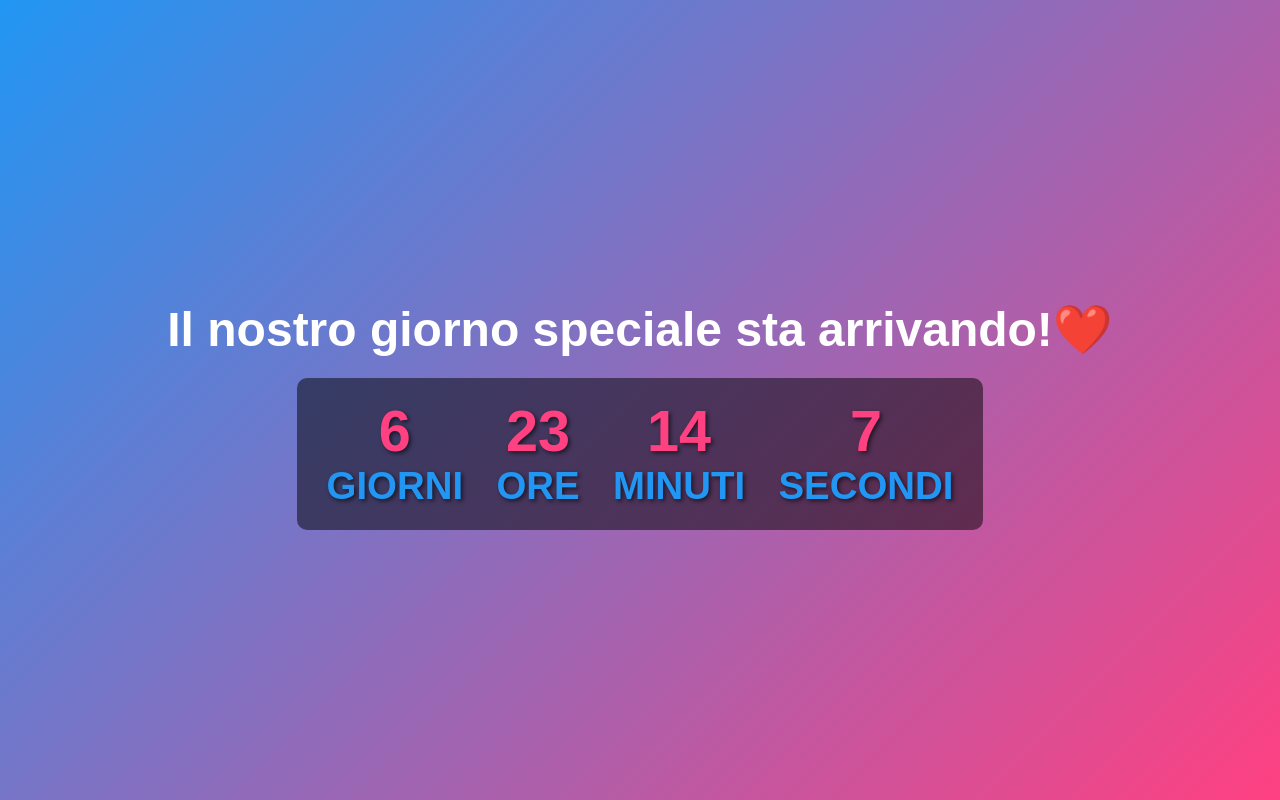
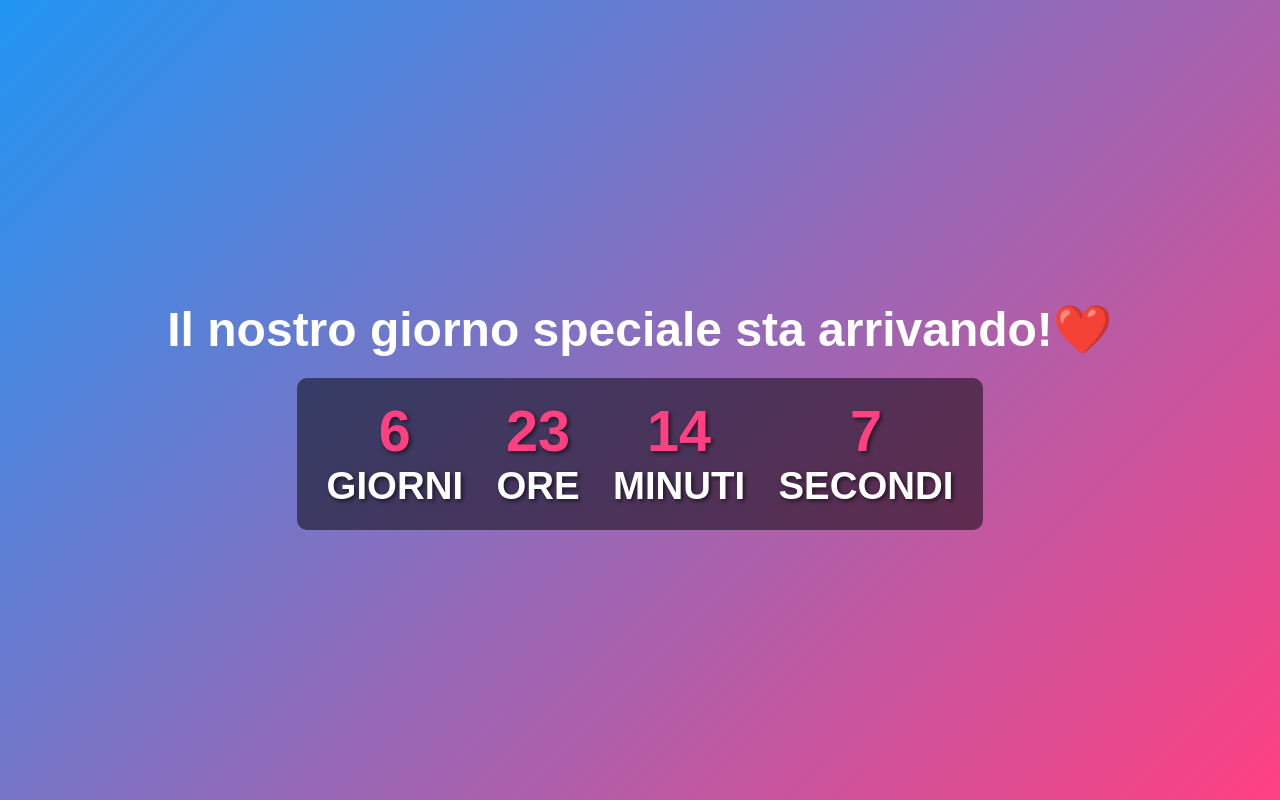
Before and after one commit to areisenthaler/Countdown-Anniversario, a plain HTML site: page index.html in a window 1280 px wide. Drawn offline with Linux system fonts and the light colour scheme.

Commit message:
Update index.html

```diff
--- a/index.html
+++ b/index.html
@@ -41,7 +41,7 @@
         }
         .countdown-label {
             font-size: 0.8em; /* Testo più piccolo */
-            color: #2196F3;
+            color: #fff;
             text-transform: uppercase;
         }
         .heart {
```
